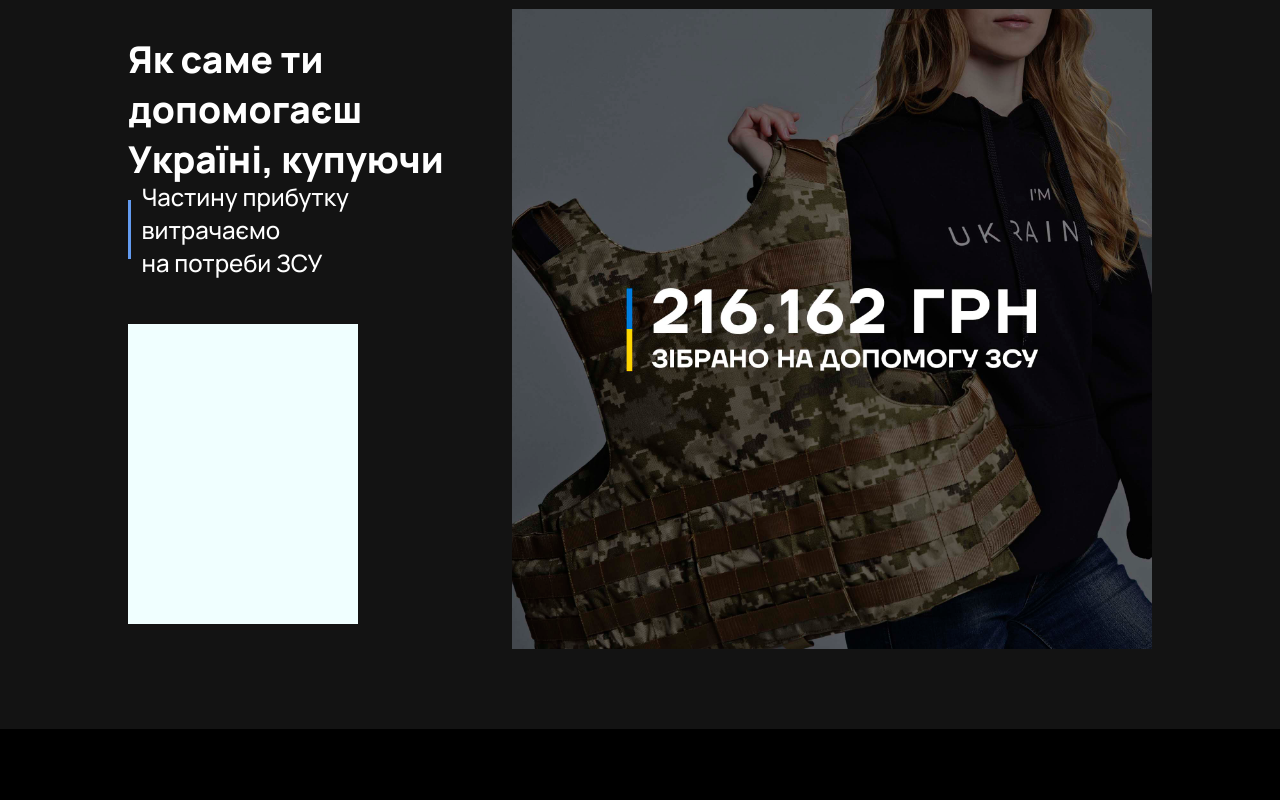
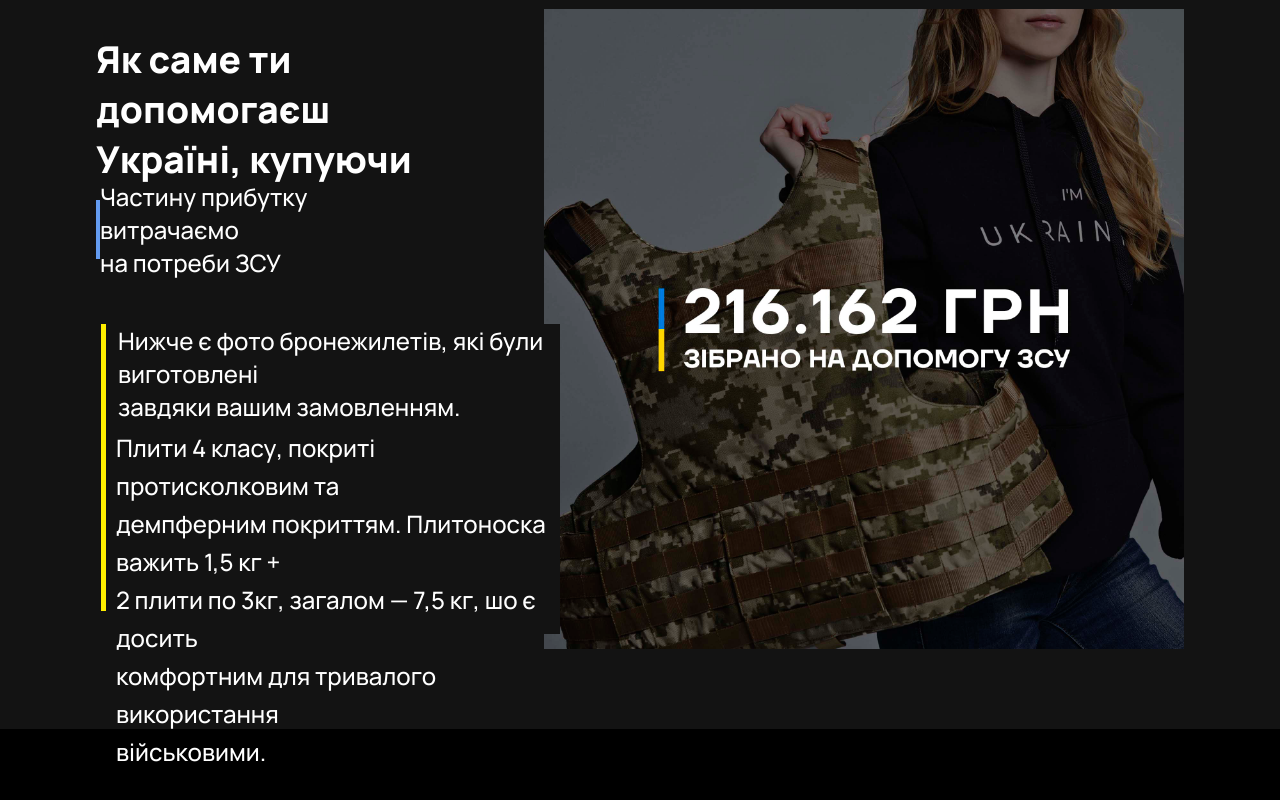
Before and after one commit to yuriy-kulakovskyi/creative-depo-client, a React (Create React App) app: page / in a window 1280 px wide. Shown: the part 1671-2471 px from the top of the page. Built offline with nearby package versions, Linux system fonts and the light colour scheme; no server answers.

Commit message:
do HelpPage to end

```diff
--- a/src/components/HelpPage/HelpPage.css
+++ b/src/components/HelpPage/HelpPage.css
@@ -7,7 +7,7 @@
   align-items: center;
 }
 .HelpPage .HelpPage__Container {
-  width: 80%;
+  width: 85%;
   height: 80vh;
   background-color: #131313;
   display: flex;
@@ -52,12 +52,59 @@
   font-family: "Manrope", sans-serif;
   font-weight: 500;
   position: relative;
-  left: 10px;
+  left: 0;
 }
 .HelpPage .HelpPage__Container .HelpPage__cont__block .cont__block__three {
-  width: 60%;
+  width: 87%;
   height: 300px;
-  background-color: azure;
+  background-color: #131313;
+  display: flex;
+  justify-content: space-around;
+}
+.HelpPage .HelpPage__Container .HelpPage__cont__block .cont__block__three .block__three__container {
+  width: 100%;
+  background-color: #131313;
+  height: 300px;
+  position: relative;
+  display: flex;
+  justify-content: space-between;
+  flex-direction: column;
+  left: 5px;
+}
+.HelpPage .HelpPage__Container .HelpPage__cont__block .cont__block__three .block__three__container .three__cont__one {
+  height: 90px;
+  width: 115%;
+  background-color: #131313;
+  position: relative;
+  left: 12px;
+}
+.HelpPage .HelpPage__Container .HelpPage__cont__block .cont__block__three .block__three__container .three__cont__one .cont__one__text {
+  font-size: 24px;
+  color: white;
+  font-family: "Manrope", sans-serif;
+  font-weight: 500;
+}
+.HelpPage .HelpPage__Container .HelpPage__cont__block .cont__block__three .block__three__container .three__cont__two {
+  width: 118%;
+  height: 220px;
+  background-color: #131313;
+  line-height: 38px;
+}
+.HelpPage .HelpPage__Container .HelpPage__cont__block .cont__block__three .block__three__container .three__cont__two .cont__two__text {
+  font-size: 24px;
+  color: white;
+  font-family: "Manrope", sans-serif;
+  font-weight: 500;
+  position: relative;
+  left: 10px;
+  top: 15px;
+}
+.HelpPage .HelpPage__Container .HelpPage__cont__block .cont__block__three .yelow__line {
+  height: 287px;
+  background-color: #ffee00;
+  width: 5px;
+  position: relative;
+  left: 5px;
 }
 
 /*# sourceMappingURL=HelpPage.css.map */
--- a/src/components/HelpPage/HelpPage.jsx
+++ b/src/components/HelpPage/HelpPage.jsx
@@ -24,6 +24,22 @@ function HelpPage() {
 
                     </div>
                     <div className="cont__block__three">
+                        <div className="yelow__line"></div>
+                        <div className="block__three__container">
+                            <div className="three__cont__one">
+                                <p className='cont__one__text'> Нижче є фото бронежилетів, які були виготовлені <br />
+                                    завдяки вашим замовленням.</p>
+                            </div>
+                            <div className="three__cont__two">
+                                <p className='cont__two__text'>Плити 4 класу, покриті протисколковим та <br />
+                                    демпферним покриттям. Плитоноска важить 1,5 кг + <br />
+                                    2 плити по 3кг, загалом — 7,5 кг, шо є досить <br />
+                                    комфортним для тривалого використання <br />
+                                    військовими.</p>
+
+                            </div>
+
+                        </div>
 
 
 
--- a/src/components/HelpPage/HelpPage.scss
+++ b/src/components/HelpPage/HelpPage.scss
@@ -10,7 +10,7 @@
     align-items: center;
 
     .HelpPage__Container {
-        width: 80%;
+        width: 85%;
         height: 80vh;
         background-color: $bgBlack;
         display: flex;
@@ -68,7 +68,7 @@
                     font-family: $fontFamily;
                     font-weight: 500;
                     position: relative;
-                    left: 10px;
+                    left: 0;
                 }
 
 
@@ -77,9 +77,72 @@
             }
 
             .cont__block__three {
-                width: 60%;
+                width: 87%;
                 height: 300px;
-                background-color: azure;
+                background-color: $bgBlack;
+                display: flex;
+                justify-content: space-around;
+
+
+
+                .block__three__container {
+                    width: 100%;
+                    background-color: $bgBlack;
+                    height: 300px;
+                    position: relative;
+                    display: flex;
+                    justify-content: space-between;
+                    flex-direction: column;
+                    left: 5px;
+
+                    .three__cont__one {
+                        height: 90px;
+                        width: 115%;
+
+                        background-color: $bgBlack;
+                        position: relative;
+                        left: 12px;
+
+                        .cont__one__text {
+                            font-size: 24px;
+                            color: white;
+                            font-family: $fontFamily;
+                            font-weight: 500;
+
+                        }
+                    }
+
+                    .three__cont__two {
+                        width: 118%;
+                        height: 220px;
+                        background-color: $bgBlack;
+                        line-height: 38px;
+
+
+                        .cont__two__text {
+                            font-size: 24px;
+                            color: white;
+                            font-family: $fontFamily;
+                            font-weight: 500;
+                            position: relative;
+                            left: 10px;
+                            top: 15px;
+
+
+                        }
+
+                    }
+
+                }
+
+                .yelow__line {
+                    height: 287px;
+                    background-color: $yellow;
+                    width: 5px;
+                    position: relative;
+                    left: 5px;
+
+                }
             }
 
         }
```
Also changed, not shown: 1 other file (tests, documents, lock files or other folders).
